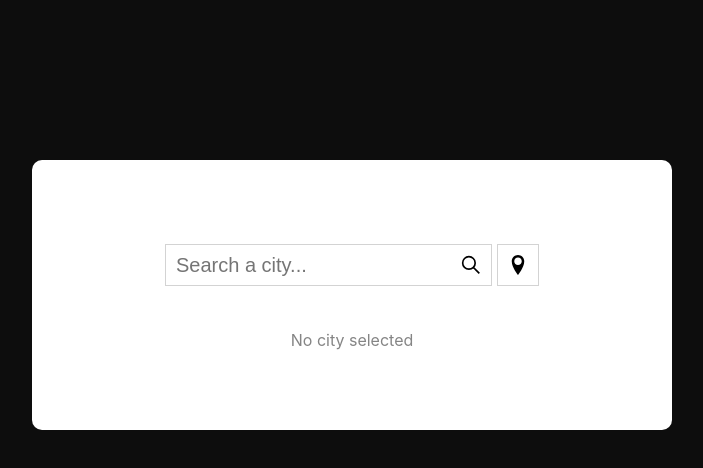
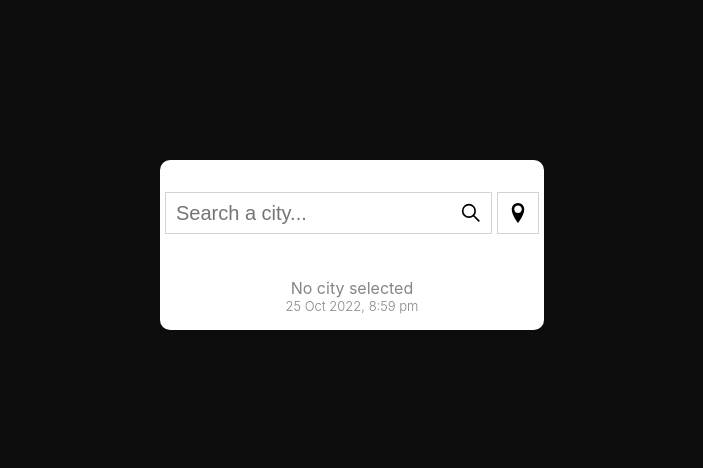
Before and after one commit to danielcalvolopez/openweather-testing, a React (Create React App) app: page / in a window 1280 px wide. Shown: the top 468 px of the page, without its empty margins (288-991 px from the left). Built offline with nearby package versions, Linux system fonts and the light colour scheme; no server answers.

Commit message:
context created for location and time

```diff
--- a/src/App.js
+++ b/src/App.js
@@ -3,6 +3,7 @@ import SearchBar from "./components/SearchBar";
 import WeatherDisplay from "./components/WeatherDisplay";
 import { LocationContext } from "./context/LocationContext";
 import "./app.scss";
+import { TimeContextProvider } from "./context/TimeContext";
 
 const App = () => {
   const currentLocation = useContext(LocationContext);
@@ -19,6 +20,8 @@ const App = () => {
   };
 
   return (
+    <TimeContextProvider>
+      <div className="outter">
         <div className="container">
           <SearchBar
             handleLocation={handleLocation}
@@ -35,6 +38,8 @@ const App = () => {
             setError={setError}
           />
         </div>
+      </div>
+    </TimeContextProvider>
   );
 };
 
--- a/src/app.scss
+++ b/src/app.scss
@@ -1,10 +1,17 @@
-.container {
+.outter {
   display: flex;
-  flex-direction: column;
   justify-content: center;
-  align-items: center;
-  padding: 5em;
-  background-color: white;
-  margin: 10em 20em;
-  border-radius: 10px;
+
+  .container {
+    display: flex;
+    flex-direction: column;
+    justify-content: center;
+    align-items: center;
+    padding: 3em;
+    padding-bottom: 1em;
+    background-color: white;
+    margin: 10em 5em;
+    border-radius: 10px;
+    width: 18em;
+  }
 }
--- a/src/components/WeatherDisplay.jsx
+++ b/src/components/WeatherDisplay.jsx
@@ -1,4 +1,7 @@
-import React, { useEffect, useState } from "react";
+import { useContext } from "react";
+import { useEffect, useState } from "react";
+import { TimeContext } from "../context/TimeContext";
+import "./weather-display.scss";
 
 const WeatherDisplay = ({
   currentCity,
@@ -17,6 +20,7 @@ const WeatherDisplay = ({
   const [weatherIcon, setWeatherIcon] = useState("");
   const [errorMessage, setErrorMessage] = useState("");
   const [iconUrl, setIconUrl] = useState("");
+  const dateState = useContext(TimeContext);
 
   useEffect(() => {
     setError(false);
@@ -40,6 +44,7 @@ const WeatherDisplay = ({
           setWeather(weatherData?.weather?.[0]?.main);
           setWeatherIcon(weatherData?.weather?.[0]?.icon);
           setIconUrl(`http://openweathermap.org/img/wn/${weatherIcon}@2x.png`);
+          console.log(weatherData);
         })
         .catch((err) => {
           setError(true);
@@ -51,29 +56,45 @@ const WeatherDisplay = ({
   }, [currentCity, setError, setIsLoading, weatherIcon]);
 
   return (
-    <div>
+    <div className="display-container">
       {currentCity === initialState ? (
-        <div>{initialState}</div>
+        <div className="initial-state">{initialState}</div>
       ) : isLoading ? (
-        <div>Loading...</div>
+        <div className="loading">Loading...</div>
       ) : !error ? (
-        <div>
-          <div>
+        <div className="data-container">
+          <div className="city">
             {cityData}, {country}
           </div>
-          <div>{temp}º</div>
-          <div>
-            <p>Min: {minTemp}</p>
-            <p>Max: {maxTemp}</p>
+
+          <div className="temperature">
+            <div className="current">{temp}º</div>
+            <div className="min-max">
+              <p>Min: {minTemp}</p>
+              <p>Max: {maxTemp}</p>
+            </div>
           </div>
-          <div>
-            <img src={iconUrl} alt="weatherlogo" />
-            <div>{weather}</div>
+          <div className="weather-conditions">
+            <img className="weather-logo" src={iconUrl} alt="weatherlogo" />
+            {/* <div>{weather}</div> */}
           </div>
         </div>
       ) : (
-        <div>{errorMessage}</div>
+        <div className="error">{errorMessage}</div>
       )}
+      <div className="date">
+        {dateState.toLocaleDateString("en-GB", {
+          day: "numeric",
+          month: "short",
+          year: "numeric",
+        })}
+        ,{" "}
+        {dateState.toLocaleString("en-GB", {
+          hour: "numeric",
+          minute: "numeric",
+          hour12: true,
+        })}
+      </div>
     </div>
   );
 };
--- a/src/components/search-bar.scss
+++ b/src/components/search-bar.scss
@@ -3,7 +3,7 @@
   flex-direction: row;
   align-items: center;
   margin-bottom: 40px;
-  height: 50px;
+  height: 10px;
   form {
     display: flex;
     align-items: center;
--- /dev/null
+++ b/src/components/weather-display.scss
@@ -0,0 +1,45 @@
+.display-container {
+  margin-top: 20px;
+  display: flex;
+  flex-direction: column;
+  align-items: center;
+
+  .data-container {
+    display: flex;
+    flex-direction: column;
+    align-items: center;
+    justify-content: center;
+    .city {
+      font-size: x-large;
+      font-weight: 600;
+    }
+    .temperature {
+      display: flex;
+      align-items: center;
+      flex-direction: column;
+      .current {
+        font-size: 140px;
+        font-weight: 100;
+      }
+      .min-max {
+        font-size: small;
+        display: flex;
+        flex-direction: row;
+        gap: 10px;
+      }
+    }
+    .weather-conditions {
+      .weather-logo {
+        width: 140px;
+      }
+    }
+  }
+  .error {
+    color: red;
+  }
+
+  .date {
+    font-size: small;
+    font-weight: 300;
+  }
+}
--- /dev/null
+++ b/src/context/TimeContext.jsx
@@ -0,0 +1,17 @@
+import { useState } from "react";
+import { useEffect } from "react";
+import { createContext } from "react";
+
+export const TimeContext = createContext();
+
+export const TimeContextProvider = ({ children }) => {
+  const [dateState, setDateState] = useState(new Date());
+
+  useEffect(() => {
+    setInterval(() => setDateState(new Date()), 30000);
+  }, []);
+
+  return (
+    <TimeContext.Provider value={dateState}>{children}</TimeContext.Provider>
+  );
+};
```
Lines whose indentation alone changed are shown as unchanged.
